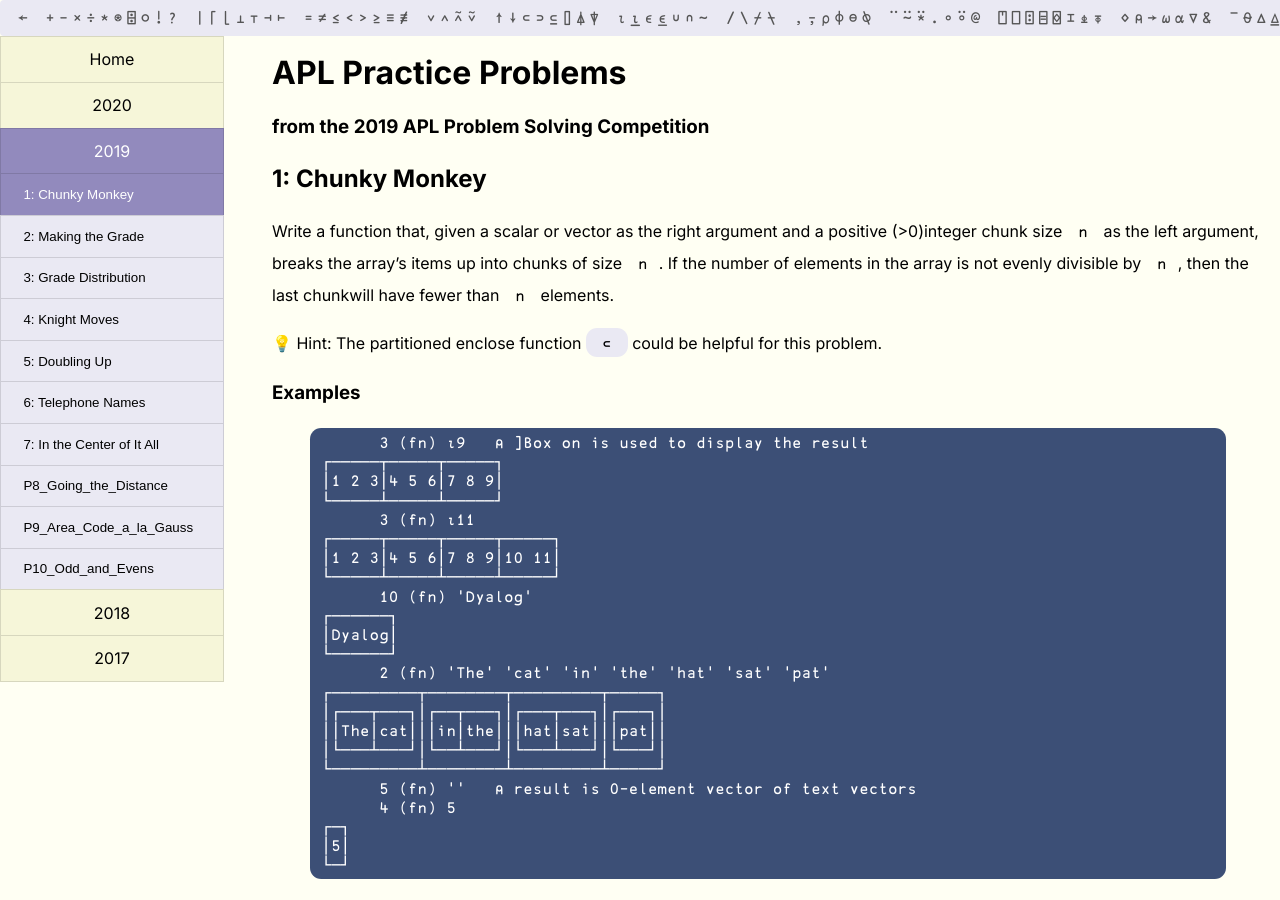
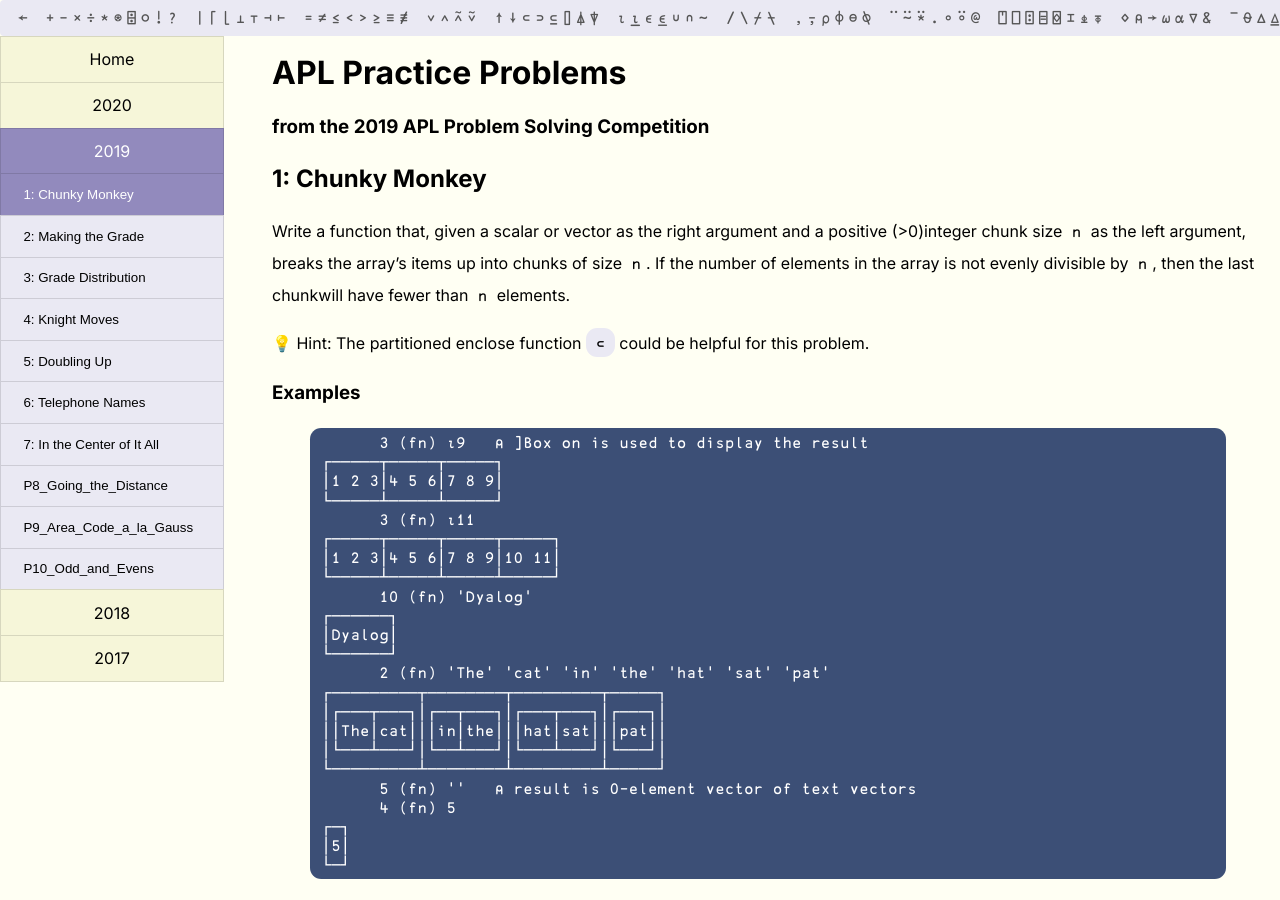
Before and after one commit to Dyalog/PracticeProblems, a Jekyll site: the page built from _psets/2019.md, in a window 1280 px wide and 900 px high. Built offline with Jekyll 4.4.1, drawn with Linux system fonts in a browser that asks for light colours.

Commit message:
style tweak

```diff
--- a/css/style.scss
+++ b/css/style.scss
@@ -125,7 +125,7 @@ pre {
 }
 
 code {
-    padding: 0.3em 0.7em 0.3em 0.7em;
+    padding: 0.3em 0.3em 0.3em 0.3em;
     overflow: auto;
     border-radius: 0.7em;
     font-family: "APL385";
```
